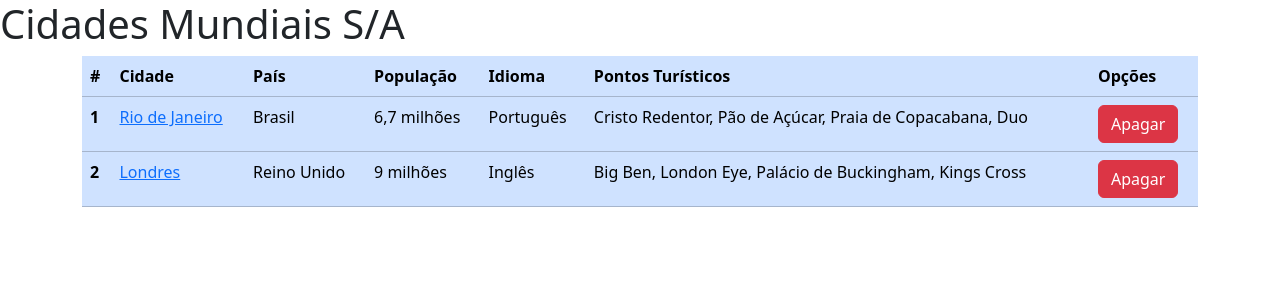
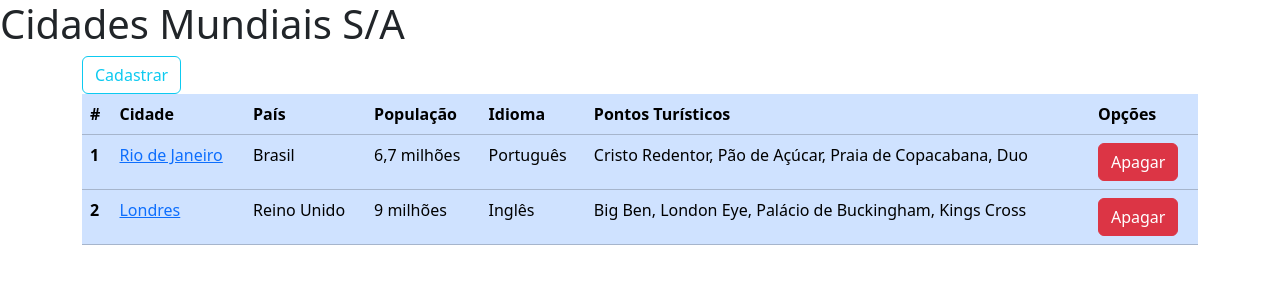
Before and after one commit to ivoosa7/CitiesProject, an Angular app: page /cidades in a window 1280 px wide. Shown: the top 300 px of the page. Built offline with nearby package versions, Linux system fonts and the light colour scheme; data requests are answered from the project's data file.

Commit message:
Create a button to navigate for Form

```diff
--- a/src/app/app-routing.module.ts
+++ b/src/app/app-routing.module.ts
@@ -7,6 +7,7 @@ const routes: Routes = [
   {path: '', redirectTo:'/cidades', pathMatch:'full'},
   {path: 'cidades', component: TableCidadesComponent},
   {path: 'cidade/:id', component: FormCidadesComponent},
+  {path: 'cidade', component: FormCidadesComponent}
 ];
 
 @NgModule({
--- a/src/app/table-cidades/table-cidades.component.css
+++ b/src/app/table-cidades/table-cidades.component.css
@@ -0,0 +1,3 @@
+.btn btn-outline-info{
+  margin: 4px;
+}
--- a/src/app/table-cidades/table-cidades.component.html
+++ b/src/app/table-cidades/table-cidades.component.html
@@ -1,4 +1,5 @@
 <div class="container">
+  <button type="button" class="btn btn-outline-info" (click)="createNewCities()">Cadastrar</button>
   <table class="table table-bordered, table-primary">
     <thead>
       <tr>
--- a/src/app/table-cidades/table-cidades.component.ts
+++ b/src/app/table-cidades/table-cidades.component.ts
@@ -28,4 +28,8 @@ export class TableCidadesComponent implements OnInit{
         next: () => this.loadCities()
       })
   }
+
+  createNewCities(){
+    this.router.navigate(['cidade'])
+  }
 }
```
